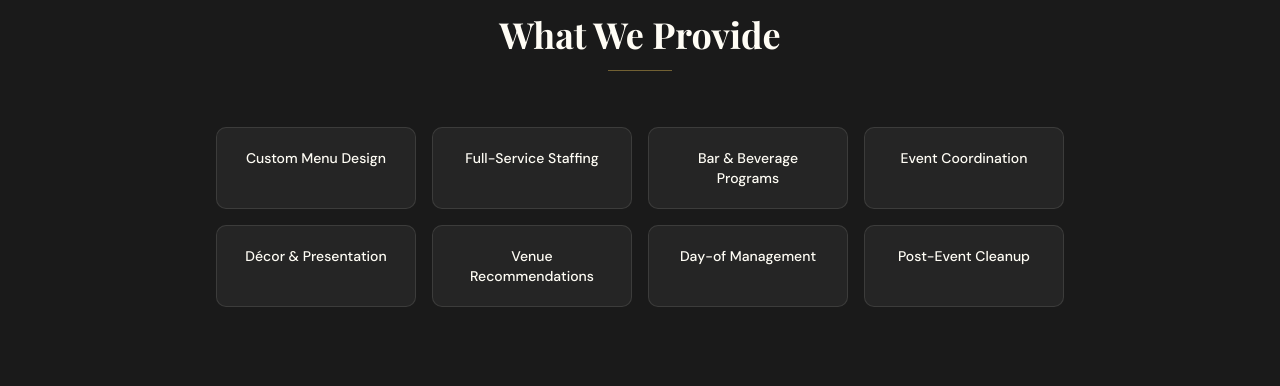
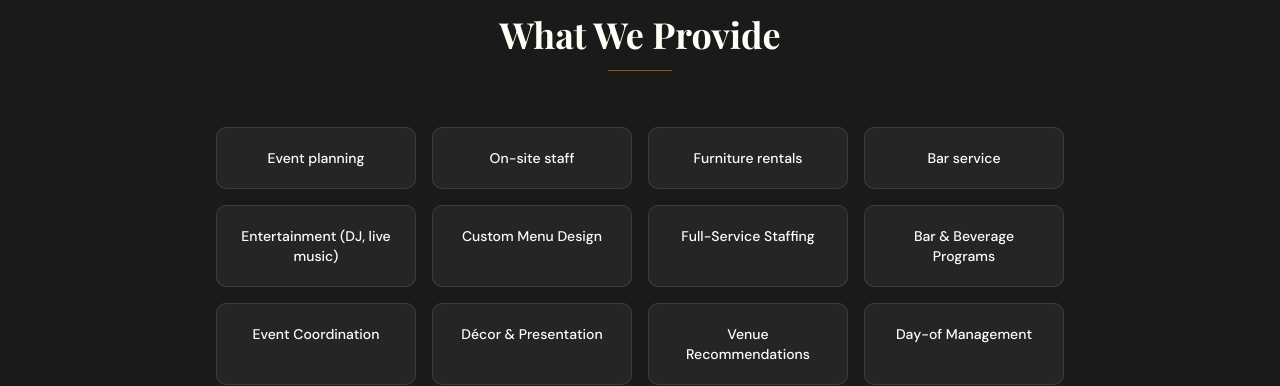
Before and after one commit to hamadgul/newyorkfinefoods, a Next.js app: page /events in a window 1280 px wide. Shown: the part 1920-2306 px from the top of the page. Built offline with nearby package versions, Linux system fonts and the light colour scheme; a web font is replaced by a local one.

Commit message:
Add event planning services to events page and update pizza trucks service description to be more flexible

```diff
--- a/src/app/events/page.tsx
+++ b/src/app/events/page.tsx
@@ -11,6 +11,11 @@ export const metadata: Metadata = {
 };
 
 const eventServices = [
+  "Event planning",
+  "On-site staff",
+  "Furniture rentals",
+  "Bar service",
+  "Entertainment (DJ, live music)",
   "Custom Menu Design",
   "Full-Service Staffing",
   "Bar & Beverage Programs",
--- a/src/app/page.tsx
+++ b/src/app/page.tsx
@@ -23,7 +23,7 @@ const services = [
   {
     title: "Pizza Trucks",
     description:
-      "Wood-fired Neapolitan pizza, served fresh at your doorstep.",
+      "Wood-fired Neapolitan pizza, served fresh wherever you want.",
     image: "/pizza-trucks-service.jpg",
     href: "/pizza-trucks",
   },
```
